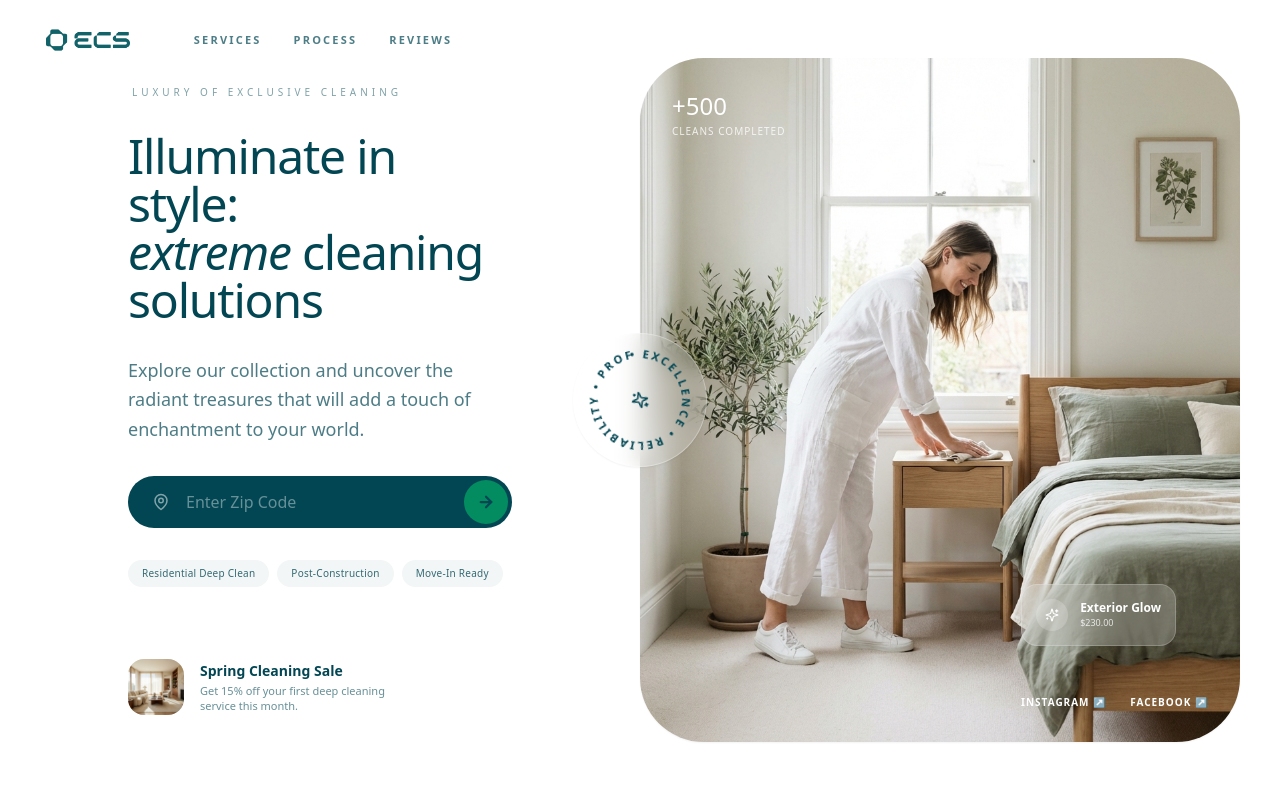
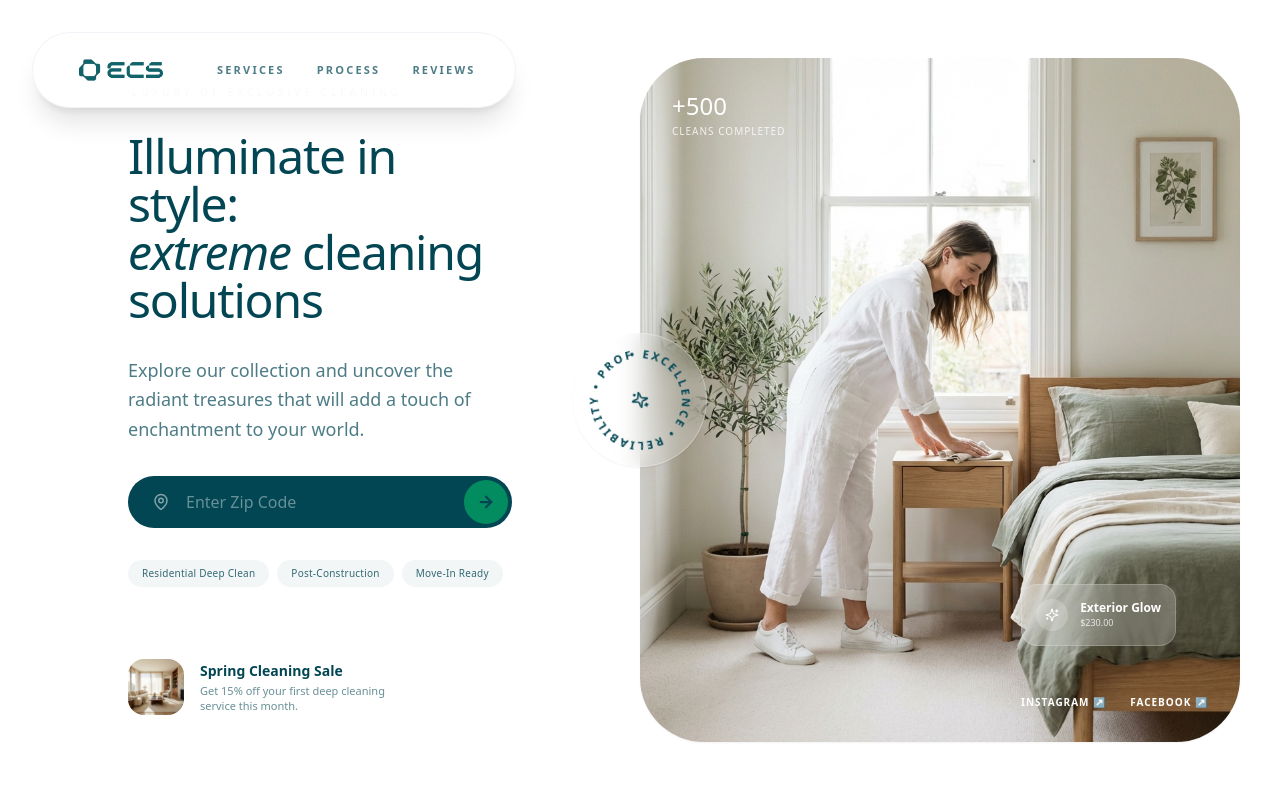
Before and after one commit to renatoquerales28-byte/extreme-cleaning-next, a Next.js app: page / in a window 1280 px wide. Shown: the top 800 px of the page. Built offline with nearby package versions, Linux system fonts and the light colour scheme.

Commit message:
feat: implement modular docking navbar with Macho/Hembra shapes and brand colors

```diff
--- a/src/app/page.tsx
+++ b/src/app/page.tsx
@@ -12,37 +12,47 @@ import ProcessSection from "@/components/landing/ProcessSection";
 import FooterSection from "@/components/landing/FooterSection";
 import { AnimatePresence, motion } from "framer-motion";
 
+import { Instagram, Facebook, Sparkles } from "lucide-react";
+
 export default function Home() {
     const [mobileMenuOpen, setMobileMenuOpen] = useState(false);
-    const [showGetQuote, setShowGetQuote] = useState(false);
     const [scrolled, setScrolled] = useState(false);
 
     useEffect(() => {
         const handleScroll = () => {
-            // Header expansion logic
-            if (window.scrollY > 50) {
-                setScrolled(true);
-            } else {
-                setScrolled(false);
-            }
-
-            // Show button after scrolling down 400px (past most of hero content)
-            if (window.scrollY > 400) {
-                setShowGetQuote(true);
-            } else {
-                setShowGetQuote(false);
+            const heroSection = document.getElementById('hero-section');
+            if (heroSection) {
+                const heroBottom = heroSection.getBoundingClientRect().bottom;
+                // Trigger when hero is 80% out of view
+                setScrolled(heroBottom < 150);
             }
         };
 
         window.addEventListener("scroll", handleScroll);
+        handleScroll();
         return () => window.removeEventListener("scroll", handleScroll);
     }, []);
 
     return (
         <main className="min-h-screen bg-white selection:bg-accent selection:text-white">
-            {/* Sticky Navigation - Dynamic Width */}
-            <nav className={`fixed top-0 left-0 z-50 bg-white border-b border-transparent transition-all duration-700 ease-in-out ${scrolled ? 'w-full shadow-sm' : 'w-full md:w-[50%]'}`}>
-                <div className="container mx-auto px-6 py-4 md:py-5 flex items-center justify-between">
+            {/* Modular Navbar Container */}
+            <div className="fixed top-0 left-0 right-0 z-50 pointer-events-none p-6 md:p-8 flex justify-between items-start">
+
+                {/* Left Piece (Macho) - Identity & Nav */}
+                <motion.nav
+                    initial={false}
+                    animate={{
+                        width: scrolled ? "auto" : "fit-content",
+                        paddingRight: scrolled ? "3rem" : "2.5rem",
+                    }}
+                    transition={{ duration: 0.8, ease: [0.23, 1, 0.32, 1] }}
+                    className="pointer-events-auto bg-white/80 backdrop-blur-xl border border-slate-200/50 shadow-xl rounded-[2.5rem] flex items-center gap-8 pl-6 pr-12 py-3 md:py-4 h-[64px] md:h-[76px] relative overflow-hidden"
+                    style={{
+                        // Convex (Macho) end shape
+                        borderTopRightRadius: scrolled ? "20px" : "2.5rem",
+                        borderBottomRightRadius: scrolled ? "20px" : "2.5rem",
+                    }}
+                >
                     <Link href="/" className="flex items-center gap-2 group shrink-0">
                         <div className="relative h-8 md:h-10 w-24 md:w-32 overflow-hidden">
                             <Image
@@ -53,23 +63,32 @@ export default function Home() {
                             />
                         </div>
                     </Link>
-                    <div className="hidden md:flex items-center gap-8 text-[11px] font-black text-[#024653]/70 uppercase tracking-[0.2em]">
-                        <Link href="#services" className="hover:text-[#024653] hover:underline underline-offset-4 decoration-2 decoration-[#05D16E] transition-all">Services</Link>
-                        <Link href="#process" className="hover:text-[#024653] hover:underline underline-offset-4 decoration-2 decoration-[#05D16E] transition-all">Process</Link>
-                        <Link href="#reviews" className="hover:text-[#024653] hover:underline underline-offset-4 decoration-2 decoration-[#05D16E] transition-all">Reviews</Link>
+
+                    <div className="hidden lg:flex items-center gap-8 text-[11px] font-black text-[#024653]/70 uppercase tracking-[0.2em]">
+                        <Link href="#services" className="hover:text-[#024653] transition-colors">Services</Link>
+                        <Link href="#process" className="hover:text-[#024653] transition-colors">Process</Link>
+                        <Link href="#reviews" className="hover:text-[#024653] transition-colors">Reviews</Link>
                     </div>
 
-                    <div className="flex items-center gap-4">
-                        <div className={`hidden md:block transition-all duration-300 ${showGetQuote ? 'opacity-100 translate-y-0 pointer-events-auto' : 'opacity-0 translate-y-2 pointer-events-none'}`}>
-                            <Link href="/quote" className="px-6 py-2.5 bg-[#05D16E] text-[#024653] rounded-full text-[10px] font-black uppercase tracking-[0.2em] hover:bg-[#04bd63] transition-colors">
-                                Get Quote
-                            </Link>
-                        </div>
+                    {/* Macho Convex Pointer (Only visible when scrolled) */}
+                    <AnimatePresence>
+                        {scrolled && (
+                            <motion.div
+                                initial={{ opacity: 0, x: -10 }}
+                                animate={{ opacity: 1, x: 0 }}
+                                exit={{ opacity: 0, x: -10 }}
+                                className="absolute right-0 top-0 bottom-0 w-8 bg-white/80 backdrop-blur-xl -mr-4"
+                                style={{
+                                    clipPath: "path('M 0 0 C 15 0, 30 15, 30 50 C 30 85, 15 100, 0 100 Z')",
+                                }}
+                            />
+                        )}
+                    </AnimatePresence>
 
-                        {/* Mobile Menu Toggle */}
+                    {/* Mobile Toggle */}
                     <button
                         onClick={() => setMobileMenuOpen(!mobileMenuOpen)}
-                            className="md:hidden w-10 h-10 flex items-center justify-center rounded-full bg-[#024653]/5 border border-[#024653]/10 text-[#024653]"
+                        className="lg:hidden w-10 h-10 flex items-center justify-center rounded-full bg-[#024653]/5 text-[#024653]"
                     >
                         <div className="w-5 flex flex-col gap-1">
                             <span className={`w-full h-0.5 bg-current rounded-full transition-transform ${mobileMenuOpen ? "rotate-45 translate-y-1.5" : ""}`} />
@@ -77,19 +96,61 @@ export default function Home() {
                             <span className={`w-full h-0.5 bg-current rounded-full transition-transform ${mobileMenuOpen ? "-rotate-45 -translate-y-1.5" : ""}`} />
                         </div>
                     </button>
+                </motion.nav>
+
+                {/* Right Piece (Hembra) - Action & Social */}
+                <AnimatePresence>
+                    {scrolled && (
+                        <motion.nav
+                            initial={{ x: 300, opacity: 0 }}
+                            animate={{ x: 0, opacity: 1 }}
+                            exit={{ x: 300, opacity: 0 }}
+                            transition={{ duration: 0.8, ease: [0.23, 1, 0.32, 1] }}
+                            className="pointer-events-auto bg-[#024653] shadow-2xl rounded-full flex items-center pl-10 pr-4 py-3 h-[64px] md:h-[76px] relative ml-2"
+                        >
+                            {/* Hembra Concave Shape - Visualized via negative space or mask */}
+                            <div
+                                className="absolute inset-y-0 -left-6 w-8 bg-[#024653]"
+                                style={{
+                                    clipPath: "path('M 30 0 L 30 100 L 0 100 C 15 85, 25 50, 15 0 L 0 0 Z')",
+                                }}
+                            />
+
+                            {/* Minimalist Social Icons */}
+                            <div className="flex items-center gap-4 mr-8 text-white/50">
+                                <a href="#" className="hover:text-white transition-colors cursor-pointer"><Instagram size={18} /></a>
+                                <a href="#" className="hover:text-white transition-colors cursor-pointer"><Facebook size={18} /></a>
                             </div>
+
+                            {/* Get Quote Button */}
+                            <Link
+                                href="/quote"
+                                className="px-8 py-3 bg-[#08BF5F] text-[#024653] rounded-full text-[11px] font-black uppercase tracking-[0.2em] hover:scale-105 active:scale-95 transition-all shadow-lg shadow-[#08BF5F]/20 whitespace-nowrap"
+                            >
+                                Get Quote
+                            </Link>
+                        </motion.nav>
+                    )}
+                </AnimatePresence>
             </div>
 
             {/* Mobile Menu Overlay */}
+            <AnimatePresence>
                 {mobileMenuOpen && (
-                    <div className="absolute top-full left-0 w-full bg-white border-b border-slate-100 p-6 shadow-xl flex flex-col gap-4 md:hidden z-40">
-                        <Link href="#services" onClick={() => setMobileMenuOpen(false)} className="text-xl font-black tracking-tighter text-brand-dark border-b border-slate-100 pb-3">Services</Link>
-                        <Link href="#process" onClick={() => setMobileMenuOpen(false)} className="text-xl font-black tracking-tighter text-brand-dark border-b border-slate-100 pb-3">Process</Link>
-                        <Link href="#reviews" onClick={() => setMobileMenuOpen(false)} className="text-xl font-black tracking-tighter text-brand-dark border-b border-slate-100 pb-3">Reviews</Link>
-                        <Link href="/quote" onClick={() => setMobileMenuOpen(false)} className="w-full py-4 bg-accent text-brand-dark rounded-2xl font-black uppercase tracking-widest text-center shadow-xl shadow-accent/20 text-sm">Get My Quote</Link>
-                    </div>
+                    <motion.div
+                        initial={{ opacity: 0, y: -20 }}
+                        animate={{ opacity: 1, y: 0 }}
+                        exit={{ opacity: 0, y: -20 }}
+                        className="fixed inset-x-6 top-32 z-40 bg-white rounded-[2.5rem] p-8 shadow-2xl lg:hidden flex flex-col gap-6"
+                    >
+                        <Link href="#services" onClick={() => setMobileMenuOpen(false)} className="text-2xl font-black text-[#024653]">Services</Link>
+                        <Link href="#process" onClick={() => setMobileMenuOpen(false)} className="text-2xl font-black text-[#024653]">Process</Link>
+                        <Link href="#reviews" onClick={() => setMobileMenuOpen(false)} className="text-2xl font-black text-[#024653]">Reviews</Link>
+                        <div className="h-px bg-[#024653]/10" />
+                        <Link href="/quote" onClick={() => setMobileMenuOpen(false)} className="w-full py-5 bg-[#08BF5F] text-[#024653] rounded-2xl font-black uppercase text-center shadow-lg shadow-[#08BF5F]/20">Get My Quote</Link>
+                    </motion.div>
                 )}
-            </nav>
+            </AnimatePresence>
 
             <HeroSection />
             <ProblemSolutionSection />
```
Lines whose indentation alone changed are shown as unchanged.
